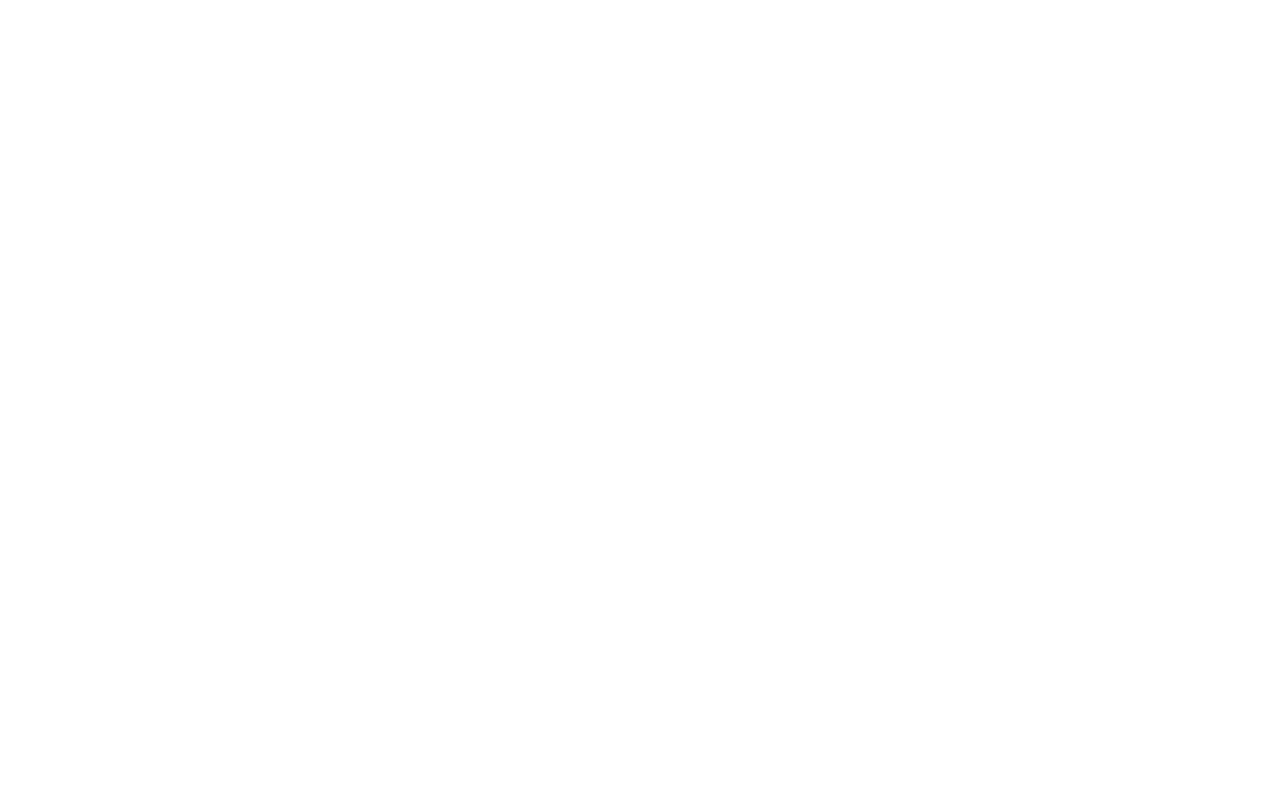
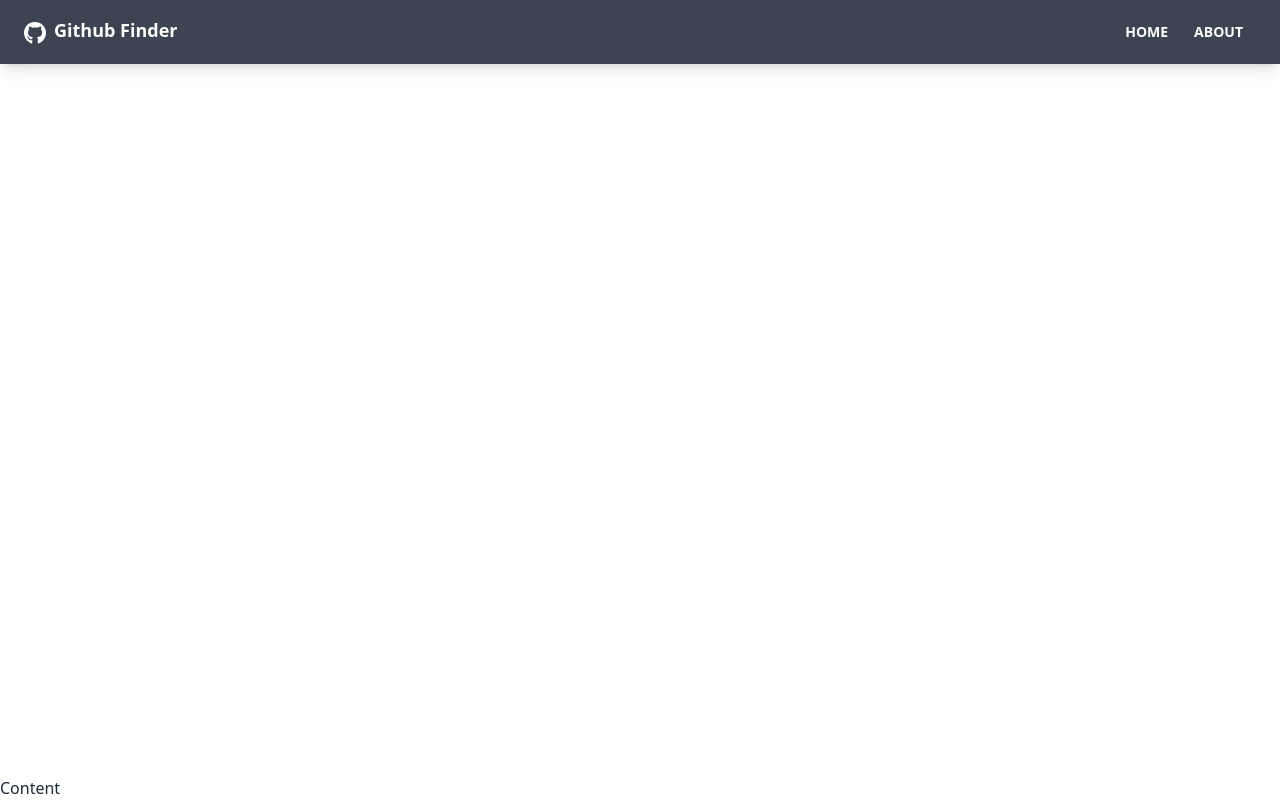
Before and after one commit to Gorbataras/github-finder, a React (Create React App) app: page / in a window 1280 px wide. Built offline with nearby package versions, Linux system fonts and the light colour scheme.

Commit message:
Added nabar with links

```diff
--- a/package.json
+++ b/package.json
@@ -9,6 +9,8 @@
     "daisyui": "^2.6.4",
     "react": "^17.0.2",
     "react-dom": "^17.0.2",
+    "react-icons": "^4.3.1",
+    "react-router-dom": "^6.2.2",
     "react-scripts": "5.0.0",
     "web-vitals": "^2.1.4"
   },
--- a/public/index.html
+++ b/public/index.html
@@ -24,7 +24,7 @@
       work correctly both with client-side routing and a non-root public URL.
       Learn how to configure a non-root public URL by running `npm run build`.
     -->
-    <title>React App</title>
+    <title>Github Finder</title>
   </head>
   <body>
     <noscript>You need to enable JavaScript to run this app.</noscript>
--- a/src/App.js
+++ b/src/App.js
@@ -1,10 +1,14 @@
-
+import { BrowserRouter as Router, Route} from 'react-router-dom'
+import Navbar from './components/layout/Navbar'
 
 function App() {
   return (
-    <div>
-
-    </div>
+    <Router>
+      <div className="flex flex-col justify-between h-screen">
+        <Navbar />
+        <main>Content</main>
+      </div>
+    </Router>
   );
 }
 
--- /dev/null
+++ b/src/components/layout/Navbar.jsx
@@ -0,0 +1,39 @@
+import { FaGithub } from 'react-icons/fa'
+import {Link} from 'react-router-dom'
+import PropTypes from 'prop-types'
+
+function Navbar({ title }) {
+  return (
+    <nav className="navbar mb-12 shadow-lg bg-neutral text-neutral-content">
+      <div className="container mx-auto">
+        <div className="flec-none px-2 mx-2">
+          <FaGithub className='inline pr-2 text-3xl'/>
+          <Link to='/' className='text-lg font-bold'>
+            {title}
+          </Link>
+        </div>
+
+        <div className="flex-1 px-2 mx-2">
+          <div className="flex justify-end">
+            <Link to='/' className='btn btn-ghost btn-sm rounded-btn'>
+              Home
+            </Link>
+            <Link to='/about' className='btn btn-ghost btn-sm rounded-btn'>
+              About
+            </Link>
+          </div>
+        </div>
+      </div>
+    </nav>
+  )
+}
+
+Navbar.defaultProps = {
+  title: 'Github Finder',
+}
+
+Navbar.propTypes = {
+  title: PropTypes.string,
+}
+
+export default Navbar
```
Also changed, not shown: 1 other file (tests, documents, lock files or other folders).
